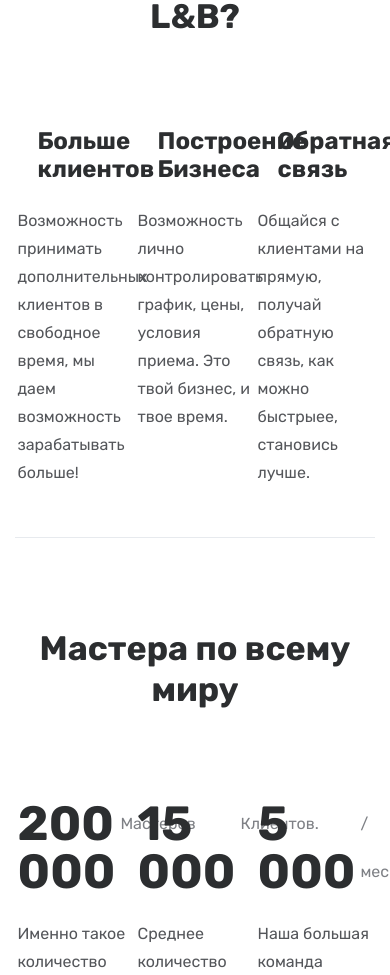
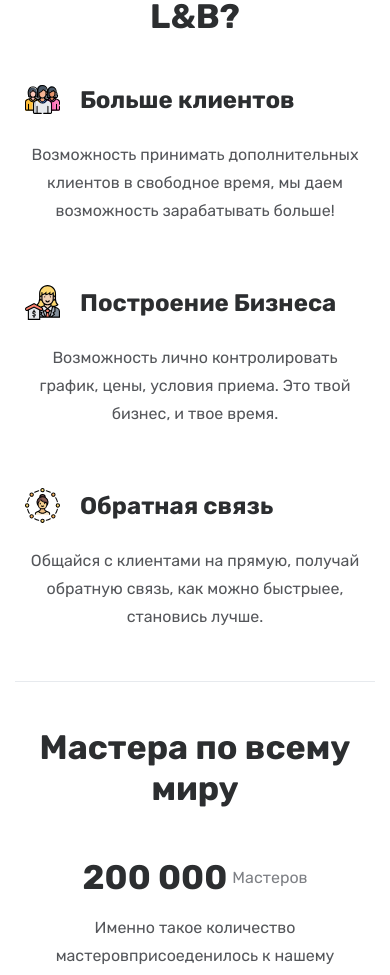
Before and after one commit to sevabrov/nails, a React (Create React App) app: page / in a window 390 px wide. Shown: the part 1020-1995 px from the top of the page. Built offline with nearby package versions, Linux system fonts and the light colour scheme; the HTML template or start-up script is replaced by a standard one.

Commit message:
start responsive

```diff
--- a/src/Components/reviews.js
+++ b/src/Components/reviews.js
@@ -17,8 +17,22 @@ class Review extends Component {
             autoplay: true,
             speed: 500,
             slidesToShow: 3,
-            slidesToScroll: 1
-          };
+            slidesToScroll: 1,
+            responsive: [
+                {
+                    breakpoint: 1199,
+                    settings: {
+                        slidesToShow: 2
+                    }
+                },
+                {
+                    breakpoint: 978,
+                    settings: {
+                        slidesToShow: 1
+                    }
+                },
+            ]
+        };
 
           return (
             <div className="content">
--- a/src/styling/content.scss
+++ b/src/styling/content.scss
@@ -22,10 +22,13 @@
     &-area {
         display: flex;
         justify-content: space-around;
+        flex-wrap: wrap;
 
         &--block {
             width: calc((100% - 15px)/3);
             max-width: 340px;
+            min-width: 290px;
+            margin-bottom: 30px;
         }
 
         h4 {
--- a/src/styling/header.scss
+++ b/src/styling/header.scss
@@ -1,5 +1,6 @@
 .header {
     height: 100vh;
+    min-height: 510px;
     width: 100%;
     background: #fc6dab;
     background-image: url('./img//header-bg.svg'); /* fallback */
@@ -12,6 +13,7 @@
         display: flex;
         align-items: center;
         justify-content: space-between;
+        width: 100%;
         padding-top: 20px;
         margin-bottom: 18vh;
     }
--- a/src/styling/index.scss
+++ b/src/styling/index.scss
@@ -102,3 +102,6 @@ li {
 
 //Footer
 @import './footer.scss';
+
+//@media
+@import './media.scss'
--- /dev/null
+++ b/src/styling/media.scss
@@ -0,0 +1,54 @@
+//size
+$l: 1199px;
+$m: 978px;
+$s: 650px;
+
+@media screen and (max-width: $l) {
+    .content {
+        margin-bottom: 45px;
+        &-title,
+        &-sub-title {
+            margin-bottom: 45px;
+        }
+        &-area--block {
+            width: 50%;
+            &:last-child {
+                margin-bottom: 0;
+            }
+        }
+    }
+    .review-block {
+        max-width: 100%;
+    }
+}
+@media screen and (max-width: $m) {
+    .input {
+        height: 60px;
+        max-width: 420px;
+    }
+}
+@media screen and (max-width: $s) {
+    .content {
+        &-sub-title {
+            font-size: 14px;
+        }
+        &-area {
+            p.big-text {
+                justify-content: center;
+                align-items: center;
+                margin-bottom: 12px;
+                span {
+                    &:first-child {
+                        font-size: 34px;
+                        line-height: 34px;
+                    }
+                }
+            }
+            &--block {
+                width: 100%;
+                text-align: center;
+                margin-bottom: 60px;
+            }
+        }
+    }
+}
```
